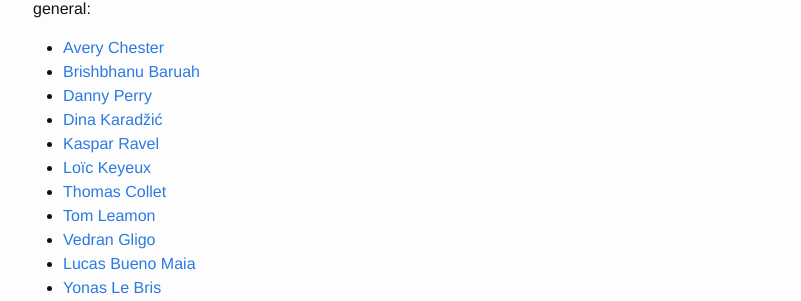
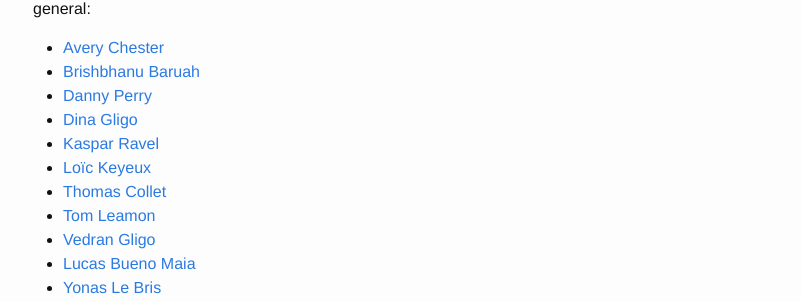
Before and after one commit to ramiropolla/ffglitch.org, a Jekyll site: the page built from _posts/2024-06-09-ffglitch_0_10_0.md, in a window 1280 px wide. Shown: the part 1293-1594 px from the top of the page, without its empty margins (237-1038 px from the left). Built offline with Jekyll 4.4.1, drawn with Linux system fonts in a browser that asks for light colours.

Commit message:
2024-06-09-ffglitch_0_10_0.md: change dina's name and fix tom's instagram

```diff
--- a/_posts/2024-06-09-ffglitch_0_10_0.md
+++ b/_posts/2024-06-09-ffglitch_0_10_0.md
@@ -64,11 +64,11 @@
 - [Avery Chester](https://www.facebook.com/eim.ghay.5)
 - [Brishbhanu Baruah](https://www.instagram.com/glit_chbee/)
 - [Danny Perry](https://www.instagram.com/datamosh/)
-- [Dina Karadžić](https://www.instagram.com/j3d1n4/)
+- [Dina Gligo](https://www.instagram.com/j3d1n4/)
 - [Kaspar Ravel](https://www.instagram.com/kaspar.jpg/)
 - [Loïc Keyeux](https://www.instagram.com/iooner/)
 - [Thomas Collet](https://www.instagram.com/chepertomz/)
-- [Tom Leamon](https://www.instagram.com/avsync.live/)
+- [Tom Leamon](https://www.instagram.com/nuvotion.live/)
 - [Vedran Gligo](https://www.facebook.com/v3d.space)
 - [Lucas Bueno Maia](https://www.google.com/search?q=lucas+bueno+maia)
 - [Yonas Le Bris](https://www.instagram.com/vj886ta/)
```
